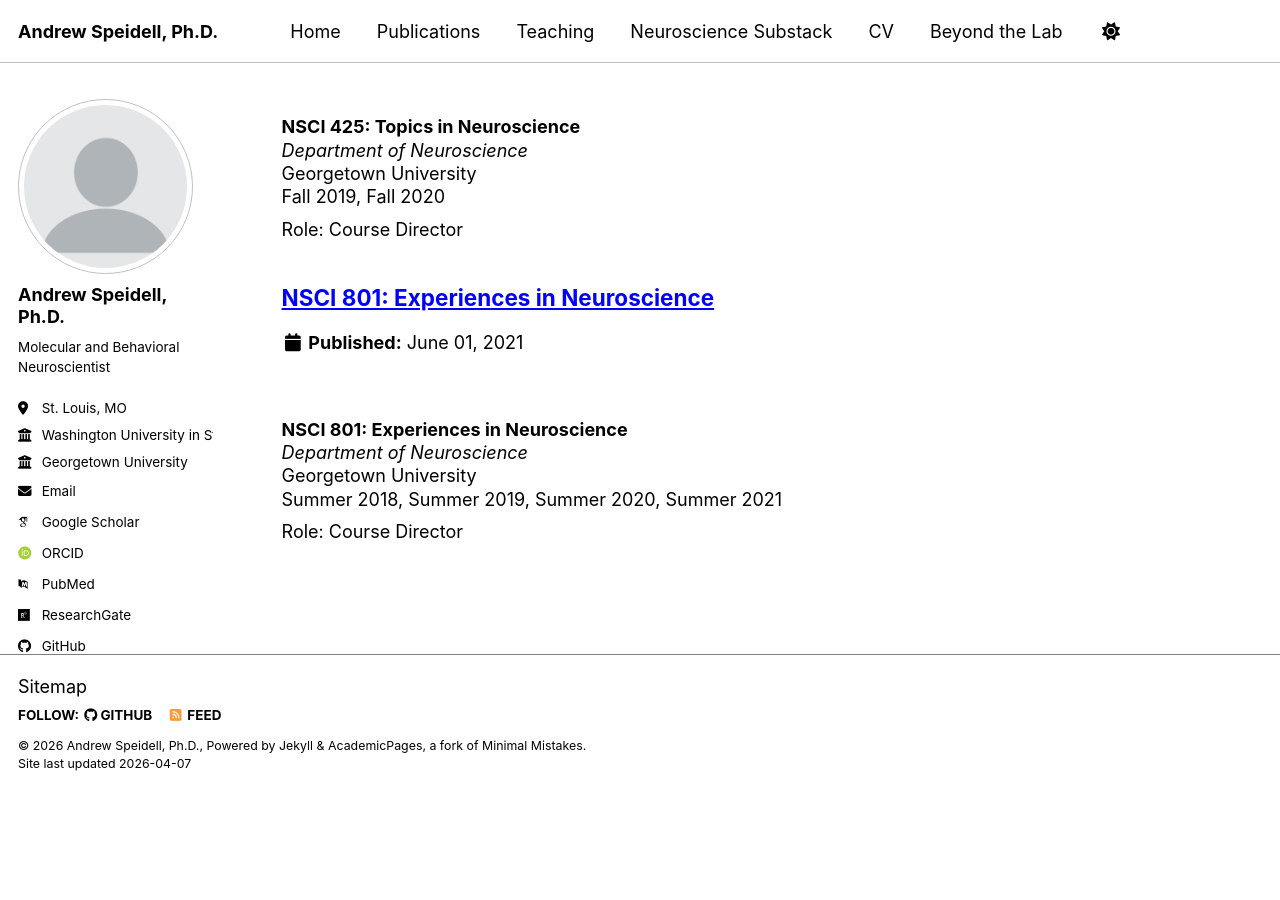
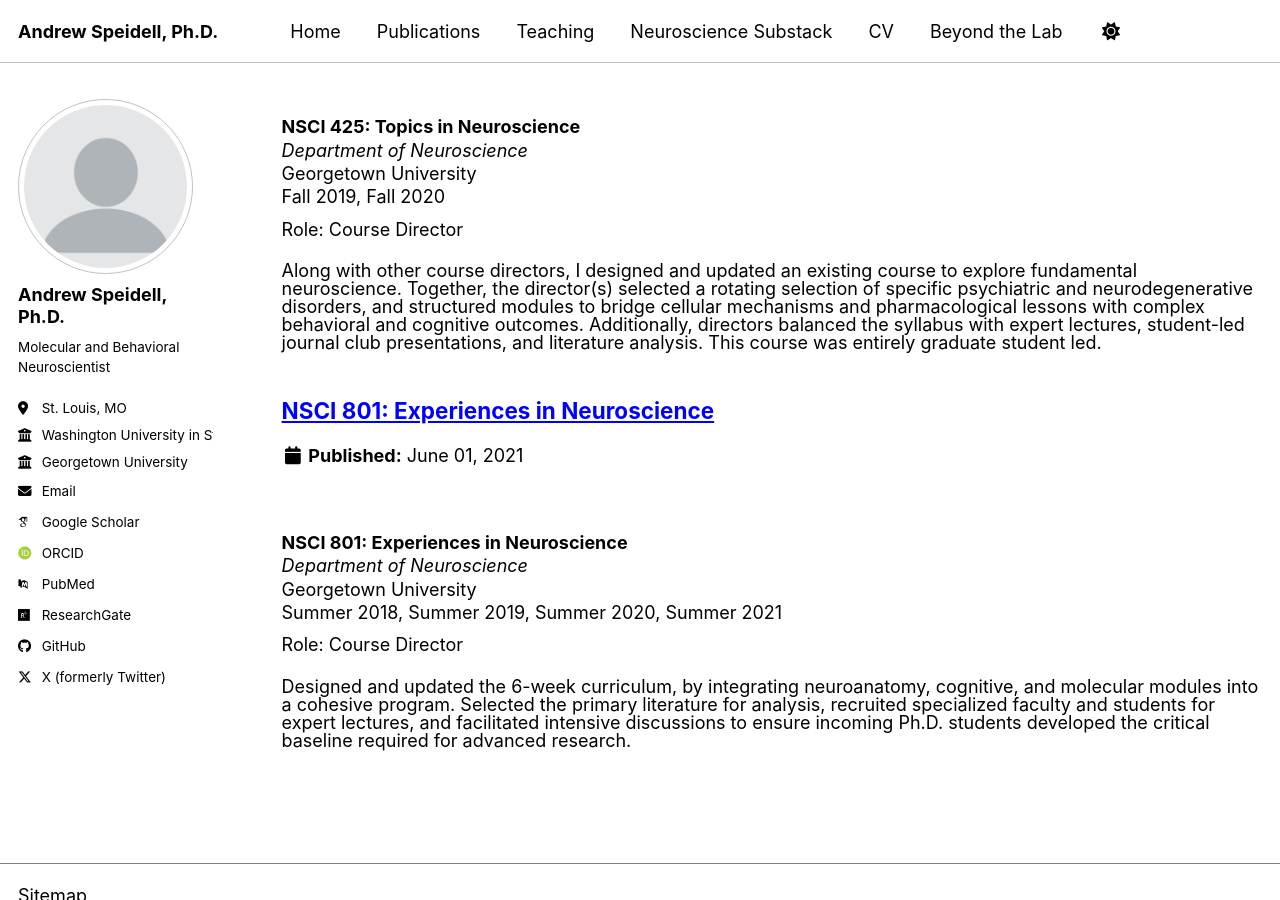
Before and after one commit to Speidell/speidell.github.io, a Jekyll site: the page built from _pages/collection-archive.html, in a window 1280 px wide and 900 px high, scrolled down 3530 px. Built offline with Jekyll 4.4.1, drawn with Linux system fonts in a browser that asks for light colours; some web fonts are replaced; a script bundle is joined from its source files by our own code; library files that are not in the unit come from our copies; before the commit the page ends 4323 px from its top, so only the background shows below that.

Commit message:
Claude 4

```diff
--- a/_teaching/2018NSCIExperiences.md
+++ b/_teaching/2018NSCIExperiences.md
@@ -11,6 +11,7 @@
 <p style="line-height: 0;">Georgetown University</p>
 <p style="line-height: 0;">Summer 2018, Summer 2019, Summer 2020, Summer 2021</p>
 <p style="line-height: 1;">Role: Course Director</p>
+<p style="line-height: 1;">Designed and updated the 6-week curriculum, by integrating neuroanatomy, cognitive, and molecular modules into a cohesive program. Selected the primary literature for analysis, recruited specialized faculty and students for expert lectures, and facilitated intensive discussions to ensure incoming Ph.D. students developed the critical baseline required for advanced research.</p>
 
 <p style="line-height: 1;">Course description:
 "This intensive 6-week summer course provides incoming Ph.D. students with a foundational overview of the neurosciences. The curriculum integrates neuroanatomy, cognitive neuroscience, and molecular mechanisms to establish a comprehensive baseline across disciplines. Through a combination of lectures and rigorous primary literature discussions, students will develop the critical analysis skills necessary for advanced graduate research."
--- a/_teaching/2019NSCITopics.md
+++ b/_teaching/2019NSCITopics.md
@@ -11,6 +11,7 @@
 <p style="line-height: 0;">Georgetown University</p>
 <p style="line-height: 0;">Fall 2019, Fall 2020</p>
 <p style="line-height: 1;">Role: Course Director</p>
+<p style="line-height: 1;">Along with other course directors, I designed and updated an existing course to explore fundamental neuroscience. Together, the director(s) selected a rotating selection of specific psychiatric and neurodegenerative disorders, and structured modules to bridge cellular mechanisms and pharmacological lessons with complex behavioral and cognitive outcomes. Additionally, directors balanced the syllabus with expert lectures, student-led journal club presentations, and literature analysis. This course was entirely graduate student led.</p>
 
 <p style="line-height: 1;">Course description:
 "This course uses an interdisciplinary approach to study brain function through dysfunction. It covers basic concepts in Neuroscience, ranging from cellular and molecular underpinnings to structural and functional differences observed in various brain-based diseases and disorders. These concepts build to an understanding of pathology as well as points of intervention. Special emphasis is placed on (1) bridging basic neural mechanisms (neurotransmitters, circuits, systems) and higher brain processes (emotion, cognition, memory) and (2) understanding the methods of research and assessment crucial to studying brain dysfunction and disorder. The course will involve lectures, student presentations, and discussion of primary literature. Specific disorders and topics vary semester to semester; but course modules focus on core neuroscience principles and concepts, behavioral and psychiatric disorders (drug abuse, schizophrenia, obesity), and neural injury and neurodegenerative disorders (traumatic brain injury, Alzheimer&rsquo;s, Parkinson&rsquo;s). Prerequisites: Introductory biology, a neuroscience course, or permission of the instructor."
```
